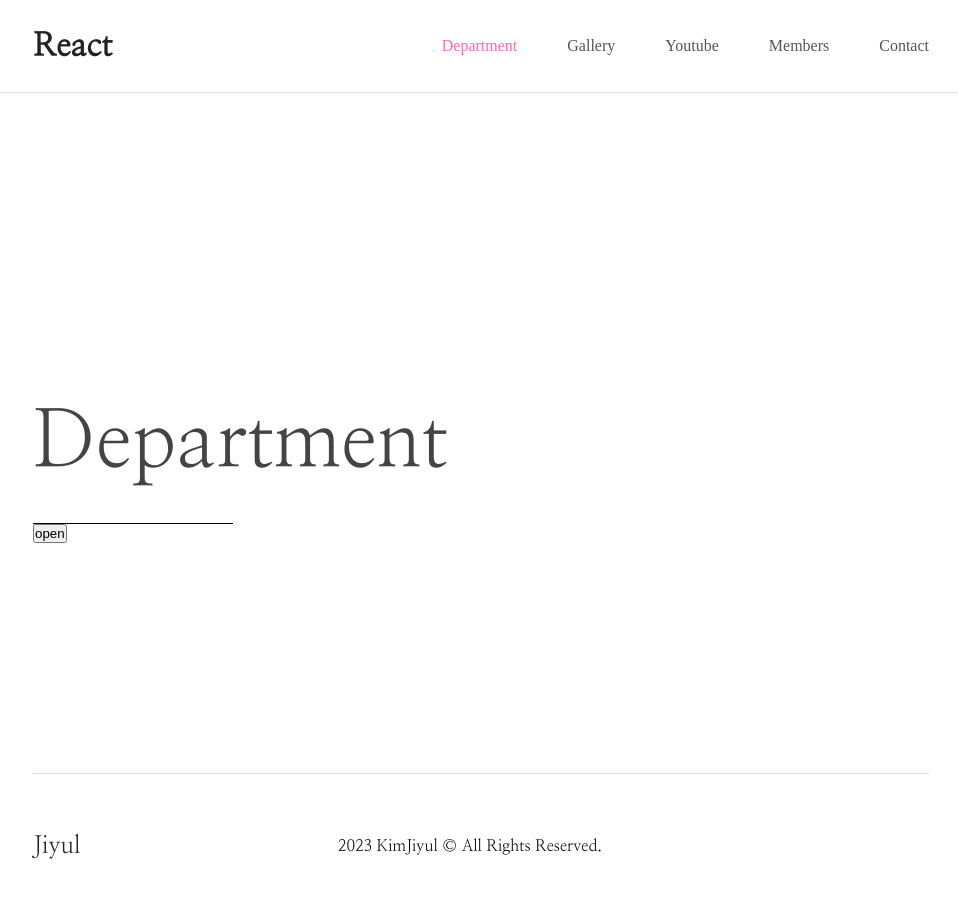
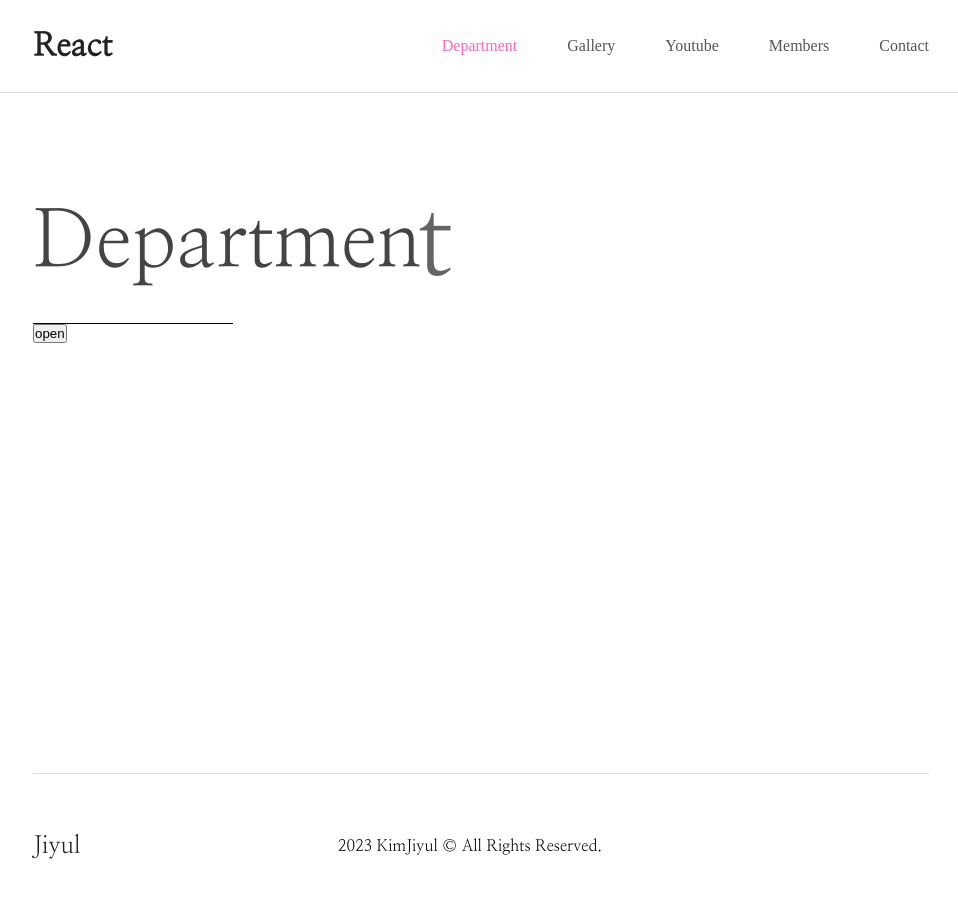
Before and after one commit to yul-dev-k/learning-react, a React (Create React App) app: page /department in a window 1280 px wide. Shown: the top 898 px of the page, without its empty margins (159-1117 px from the left). Built offline with nearby package versions, Linux system fonts and the light colour scheme; some icons are missing.

Commit message:
return 함수에 추가 파라미터 연결

```diff
--- a/src/components/common/layout/Layout.jsx
+++ b/src/components/common/layout/Layout.jsx
@@ -1,26 +1,17 @@
 import { useEffect, useRef } from "react";
 import "./Layout.scss";
+import { useSplitText } from "../../../hooks/useSplitText";
 
 export default function Layout({ children, title }) {
   let newClass = title.toLowerCase().split(" ").join("_");
   const refFrame = useRef(null);
   const refTitle = useRef(null);
+  // hook안에 hook을 호출할 수 없으니 return값인 함수를 변수로 받아서
+  const splitText = useSplitText();
 
   useEffect(() => {
-    // 가상돔을 제어해야하면 무조건 useEffect쓴다고 생각하면 됨.
-
-    let text = refTitle.current.innerText;
-    let tags = "";
-    let count = 0;
-
-    for (let letter of text) {
-      count++;
-      tags += `<span style='display:inline-block; transition-delay:${
-        0.1 * count
-      }s'>${letter}</span>`;
-    }
-    refTitle.current.innerHTML = tags;
-
+    // 다른 hook에서 custom hook을 사용할 수 있게한 것
+    splitText(refTitle, 0.3, 2);
     setTimeout(() => {
       refFrame.current.classList.add("on");
     }, 300);
--- a/src/components/common/layout/Layout.scss
+++ b/src/components/common/layout/Layout.scss
@@ -4,7 +4,7 @@
   width: 70vw;
   margin: 100px auto;
   min-height: 60vh;
-  transition: 0.5s;
+  transition: 0.2s;
   transform: translateY(200px);
   opacity: 0;
 
@@ -27,7 +27,7 @@
   }
   &.on {
     opacity: 1;
-    transition-duration: 0.5s;
+    transform: translateY(0px);
     h1 {
       span{
         opacity: 1;
--- /dev/null
+++ b/src/hooks/useSplitText.js
@@ -0,0 +1,15 @@
+export function useSplitText() {
+  return (ref, inteval = 0, delay = 0) => {
+    let text = ref.current.innerText;
+    let tags = "";
+    let count = 0;
+
+    for (let letter of text) {
+      count++;
+      tags += `<span style='display:inline-block; transition-delay:${
+        inteval * count + delay
+      }s'>${letter}</span>`;
+    }
+    ref.current.innerHTML = tags;
+  };
+}
```
